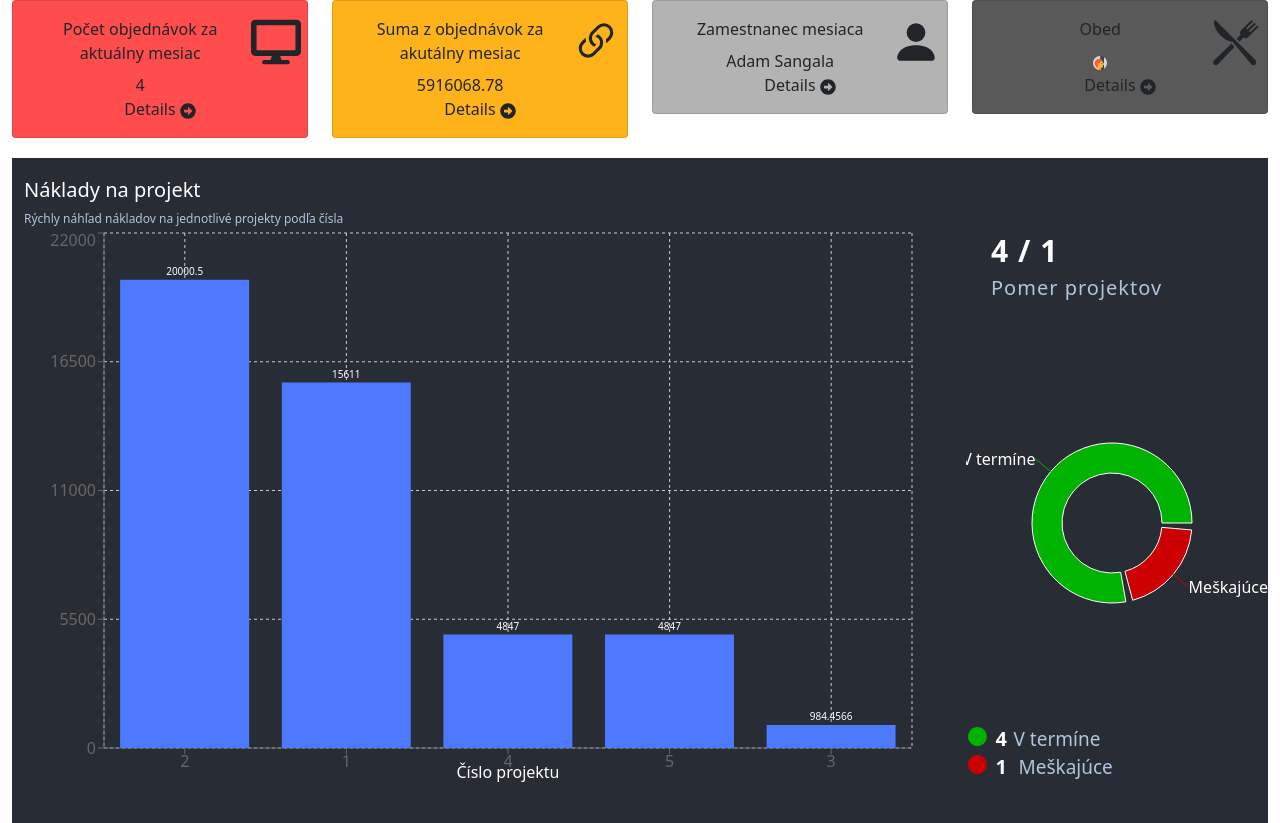
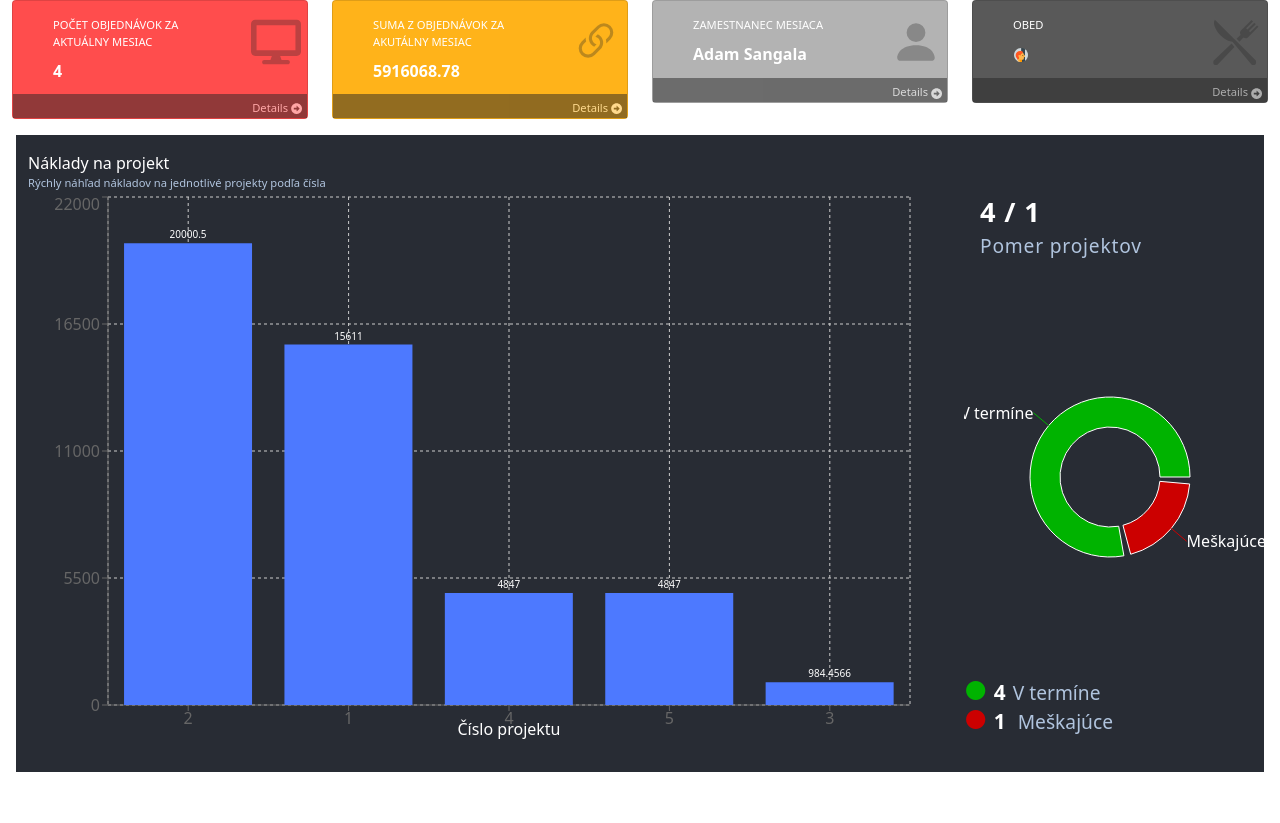
Before and after one commit to PeterPukac/grafy, a React (Create React App) app: page / in a window 1280 px wide. Shown: the top 823 px of the page. After the commit the page ends 800 px from the top, so only its background shows below. Built offline with nearby package versions, Linux system fonts and the light colour scheme.

Commit message:
opravenie vsetkych veci

```diff
--- a/package.json
+++ b/package.json
@@ -3,10 +3,14 @@
   "version": "0.1.0",
   "private": true,
   "dependencies": {
+    "@fortawesome/fontawesome-svg-core": "^1.3.0",
+    "@fortawesome/free-solid-svg-icons": "^6.0.0",
+    "@fortawesome/react-fontawesome": "^0.1.17",
     "@testing-library/jest-dom": "^5.16.2",
     "@testing-library/react": "^12.1.3",
     "@testing-library/user-event": "^13.5.0",
     "bootstrap": "^5.1.3",
+    "bootstrap-icons": "^1.8.1",
     "chart.js": "^3.7.1",
     "date-fns": "^2.28.0",
     "install": "^0.13.0",
--- a/public/db.json
+++ b/public/db.json
@@ -107,6 +107,12 @@
             "CustomerTitle": "Uz neviem",
             "date": "2022-02-02 16:10:10",
             "price": 78693
+        },
+        {
+            "id": 10,
+            "CustomerTitle": "Uz neviem",
+            "date": "2022-03-25 08:00:58",
+            "price": 4892929.78
         }
     ]
 
--- a/src/App.css
+++ b/src/App.css
@@ -1,49 +1,19 @@
-.App {
-  text-align: center;
-}
-
-.App-logo {
-  height: 40vmin;
-  pointer-events: none;
-}
-
-@media (prefers-reduced-motion: no-preference) {
-  .App-logo {
-    animation: App-logo-spin infinite 20s linear;
-  }
-}
-
-.App-header {
-  background-color: white;/*282c34*/
-  min-height: 100vh;
-  display: flex;
-  flex-direction: column;
-  align-items: center;
-  justify-content: center;
-  font-size: calc(10px + 2vmin);
-  color: white;
-}
-
-.App-link {
-  color: #61dafb;
-}
-
-@keyframes App-logo-spin {
-  from {
-    transform: rotate(0deg);
-  }
-  to {
-    transform: rotate(360deg);
-  }
-}
-
 
 .chart{
   background-color: #282c34;
-  margin-top: 20px;
-  margin-left: 12px;
-  margin-right:12px;
-  padding-bottom: 40px;
+  margin-top: 1rem;
+  margin-left: 1rem;
+  margin-right:1rem;
+  padding-bottom: 2rem;
+}
+
+.card{
+  background-color: "rgb(255, 77, 77)";
+}
+
+.icon{
+   color: rgb(38, 38, 38);
+   opacity: 0.3;
 }
 
 .textCard{
@@ -51,34 +21,46 @@
   color: white;
 }
 
+.card-text{
+  color: white;
+  font-weight: bold;
+}
+
+.card-title{
+    text-transform: uppercase;
+    color: white;
+    font-size: 0.7rem;
+}
+
+.details{
+    background-color: rgb(38, 38, 38);
+    text-align:right;
+    margin-top: 0.7rem;
+    opacity: 0.5;
+    margin-left: -1rem;
+    margin-right: -1rem;
+    margin-bottom: -1rem;
+    color:white;
+}
+
+a{
+  color: white;
+  font-size: 0.7rem;
+  padding-right: 0.3rem;
+}
+
 .textik{
-  margin-left:25px;
+  margin-left:1rem;
   text-align:left;
   color:lightsteelblue;
-  letter-spacing:1px;
-  font-size: 20px;
-  padding-bottom: 15px;
-}
-
-.labelX{
-  margin-left:25px;
-  text-align:center;
-  color:white;
-  letter-spacing:1px;
-  font-size: 20px;
-  padding-bottom: 15px;
-}
-
-@media screen and (max-width: 992px) {
-  .labelX {
-    text-align: left;
-    padding-left: 180px;
-  }
+  letter-spacing:0.05rem;
+  font-size: 1.2rem;
+  padding-bottom: 0.7rem;
 }
 
 #pomer{
   color: white;
-  font-size: 30px;
+  font-size: 1.7rem;
   font-weight: bold;
 }
 .podGrafom{
@@ -88,44 +70,41 @@
 
 strong{
   color: white;
-  font-size: 20px;
-  padding-right: 5px;
-  letter-spacing:1.5px;
+  font-size: 1.3rem;
+  padding-right: 0.4rem;
+  letter-spacing:0.05rem;
 }
 
-
-
-ul{
-  list-style: none;;
-}
-
-li{
-  color:lightsteelblue;
-  font-size: 18px;
-  letter-spacing:1px;
+.h{
+  color: white;
+  padding-top: 1rem;
+  text-align: left;
+  font-size: 1rem;
 }
 
 #green:before{
   content:'●';
   color:rgb(0, 179, 0);
-  font-size: 25px;
-}
-
-.barchart{
-  background-color: white;
+  font-size: 1.6rem;
 }
 
 #green{
     margin-bottom: -10px;
-    font-size: 19px;
+    font-size: 1.2rem;
 }
 #red{
-  font-size: 19px;
+  font-size: 1.2rem;
 }
 
 #red:before{
   text-align: left;
   content:'●';
   color:rgb(204, 0, 0);
-  font-size: 25px;
+  font-size: 1.6rem;
 }
+
+.podNadpisGrafu{
+   font-size: 0.7rem;
+   color: lightsteelblue;
+   text-align: left;
+  }
--- a/src/Chart.js
+++ b/src/Chart.js
@@ -1,35 +1,33 @@
-import Container from "react-bootstrap/Container";
-import Row from "react-bootstrap/Row";
-import Col from "react-bootstrap/Col";
-import { Label, BarChart, Bar, Cell, XAxis, YAxis, CartesianGrid, Tooltip, Legend, LabelList, PieChart, Pie, Sector, ResponsiveContainer } from 'recharts';
+import { Label, BarChart, Bar, Cell, XAxis, YAxis, CartesianGrid, Tooltip, LabelList, PieChart, Pie, ResponsiveContainer } from 'recharts';
 import { isAfter, parseISO, isBefore } from 'date-fns';
 import React from 'react';
+
+
 const Chart = (props) => {
     const data = props.data;
     data.sort((a, b) => (a.price < b.price) ? 1 : -1);
-
     const arrayProjectsEndDate = [];
     data.map(proj => { arrayProjectsEndDate.push(proj.endDate) });
-    console.log(arrayProjectsEndDate);
+    const COLORS = ['rgb(0, 179, 0)', 'rgb(204, 0, 0)'];
+    const RADIAN = Math.PI / 180;
 
     function getAfterDeadline(pArrayProjectEndDate) {
-        var currentDate = new Date();
-        var counterAfterDeadLine = 0;
-        for (let index = 0; index < pArrayProjectEndDate.length; index++) {
-            let timeToCompare = parseISO(pArrayProjectEndDate[index]);
+        let currentDate = new Date();
+        let counterAfterDeadLine = 0;
+        for(let date of pArrayProjectEndDate ){
+            let timeToCompare = parseISO(date);
             if (isAfter(currentDate, timeToCompare)) {
                 counterAfterDeadLine++;
             }
-
         }
         return counterAfterDeadLine;
     }
 
     function getBeforeDeadline(pArrayProjectEndDate) {
-        var currentDate = new Date();
-        var counterBeforeDeadLine = 0;
-        for (let index = 0; index < pArrayProjectEndDate.length; index++) {
-            let timeToCompare = parseISO(pArrayProjectEndDate[index]);
+        let currentDate = new Date();
+        let counterBeforeDeadLine = 0;
+        for(let date of pArrayProjectEndDate ){
+            let timeToCompare = parseISO(date);
             if (isBefore(currentDate, timeToCompare)) {
                 counterBeforeDeadLine++;
             }
@@ -37,39 +35,32 @@ const Chart = (props) => {
         return counterBeforeDeadLine;
     }
 
-    var projectsAfterDeadline = getAfterDeadline(arrayProjectsEndDate);
-    console.log(projectsAfterDeadline);
-    var projectsBeforeDeadline = getBeforeDeadline(arrayProjectsEndDate);
-    console.log(projectsBeforeDeadline);
+    const renderCustomizedLabel = ({ cx, cy, midAngle, innerRadius, outerRadius, index }) => {
+        const radius = 20 + innerRadius + (outerRadius - innerRadius);
+        const x = cx + radius * Math.cos(-midAngle * RADIAN);
+        const y = cy + radius * Math.sin(-midAngle * RADIAN);
+        return (
+            <text
+                x={x} y={y} fill="white" textAnchor={x > cx ? 'start' : 'end'} dominantBaseline="central">
+                {dataDva[index].name}
+            </text>
+        );
+    };
 
-
+    let projectsAfterDeadline = getAfterDeadline(arrayProjectsEndDate);
+    let projectsBeforeDeadline = getBeforeDeadline(arrayProjectsEndDate);
     const dataDva = [
         { name: 'V termíne', value: projectsBeforeDeadline },
         { name: 'Meškajúce', value: projectsAfterDeadline },
     ];
 
-    const COLORS = ['rgb(0, 179, 0)', 'rgb(204, 0, 0)'];
-
-    const RADIAN = Math.PI / 180;
-    const renderCustomizedLabel = ({ cx, cy, midAngle, innerRadius, outerRadius, index }) => {
-        const radius = 20 + innerRadius + (outerRadius - innerRadius);
-        const x = cx + radius * Math.cos(-midAngle * RADIAN);
-        const y = cy + radius * Math.sin(-midAngle * RADIAN);
-
-        return (
-            <text x={x} y={y} fill="white" textAnchor={x > cx ? 'start' : 'end'} dominantBaseline="central">
-                {dataDva[index].name}
-            </text>
-        );
-    };
-
     return (
         <div className="chart">
-            <Container fluid width="80%" aspect={3}>
-                <h1 style={{ color: "white", fontSize: "20px", paddingTop: "20px", textAlign: "left" }}>Náklady na projekt</h1>
-                <div style={{ color: "white", fontSize: "12px", color: "lightsteelblue", textAlign: "left" }}>Rýchly náhľad nákladov na jednotlivé projekty podľa čísla</div>
-                <Row>
-                    <Col sm={12} md={7} lg={9}>
+            <div className="container-fluid" width="80%" aspect={3}>
+                <div className="h">Náklady na projekt</div>
+                <div className="podNadpisGrafu">Rýchly náhľad nákladov na jednotlivé projekty podľa čísla</div>
+                <div className="row">
+                    <div className = "col-sm-12 col-md-7 col-lg-9">
                         <ResponsiveContainer>
                             <BarChart
                                 width={600}
@@ -94,15 +85,15 @@ const Chart = (props) => {
                                 </Bar>
                             </BarChart>
                         </ResponsiveContainer>
-                    </Col>
-                    <Col sm={12} md={5} lg={3}>
+                    </div>
+                    <div className="col-sm-12 col-md-5 col-lg-3">
                         <div className="textik">
                             <div id="pomer">
                                 {projectsBeforeDeadline}  / {projectsAfterDeadline}
                             </div>
                             Pomer projektov
                         </div>
-                        <PieChart width={800} height={400}>
+                        <PieChart width={800} height={400} fill="red">
                             <Pie
                                 data={dataDva}
                                 cx={141}
@@ -119,15 +110,13 @@ const Chart = (props) => {
                                 ))}
                             </Pie>
                         </PieChart>
-
                         <div className="podGrafom">
                             <div id="green"><strong> {projectsBeforeDeadline}</strong>V termíne</div>
                             <div id="red"><strong> {projectsAfterDeadline}</strong> Meškajúce</div>
                         </div>
-                    </Col>
-
-                </Row>
-            </Container>
+                    </div>
+                </div>
+            </div>
         </div >
 
     )
--- a/src/Main.js
+++ b/src/Main.js
@@ -2,22 +2,22 @@ import Topbar from './Topbar';
 import Chart from './Chart';
 import { useState, useEffect } from 'react';
 
+
 const Main = () => {
     const [dataEmployees, setDataDb] = useState(null);
     const [dataProjects, setDataProjects] = useState(null);
-    const [dataOrders, setDataorders] = useState(null);
+    const [dataOrders, setDataOrders] = useState(null);
+
+
     useEffect(() => {
         fetch('./db.json')
             .then(res => {
                 return res.json();
             })
             .then((data) => {
-                console.log(data.employees);
                 setDataDb(data.employees);
-                console.log(data.projects);
                 setDataProjects(data.projects);
-                console.log(data.orders);
-                setDataorders(data.orders);
+                setDataOrders(data.orders);
             });
     }, []);
     return (
```
Also changed, not shown: 1 other file (tests, documents, lock files or other folders).
